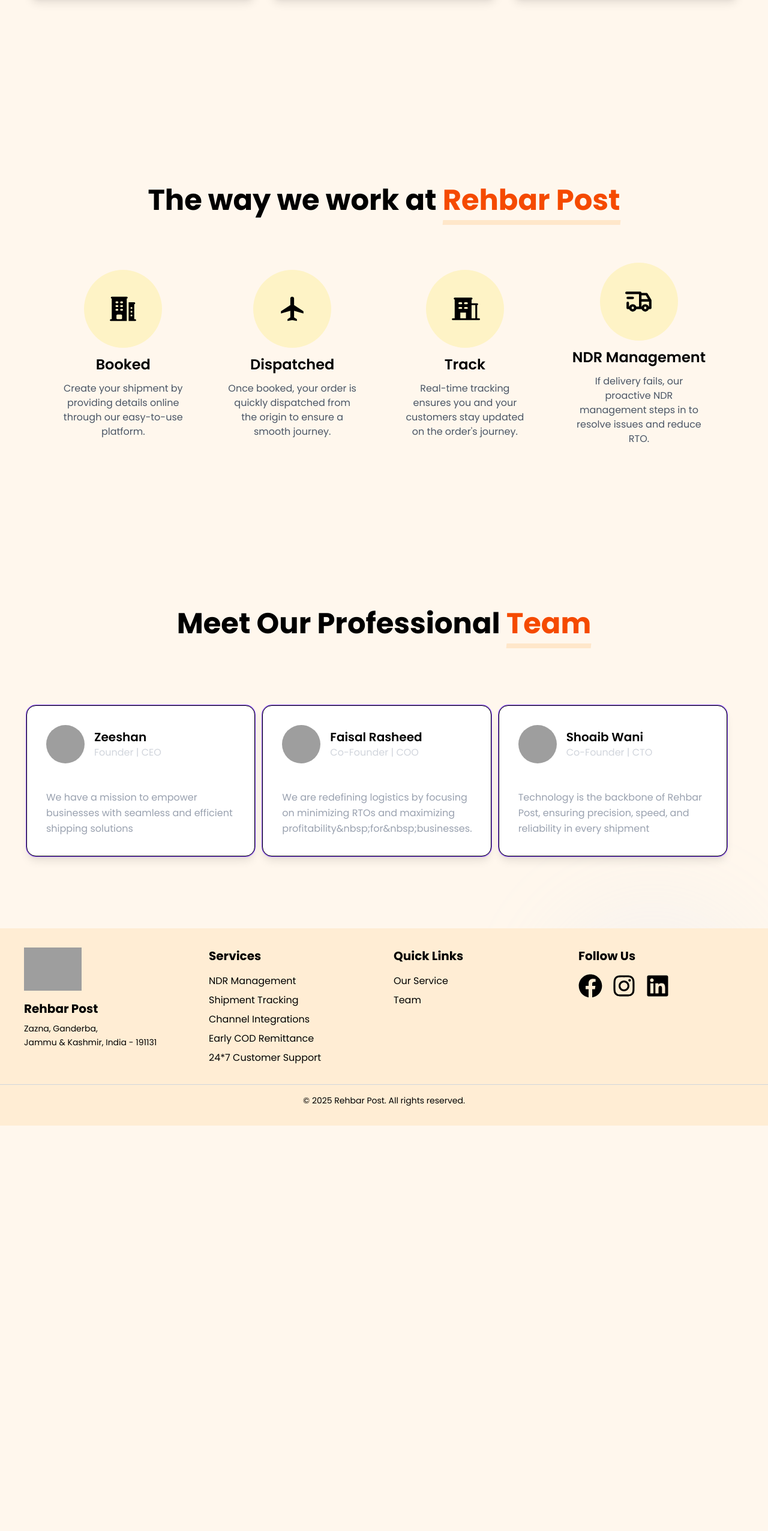
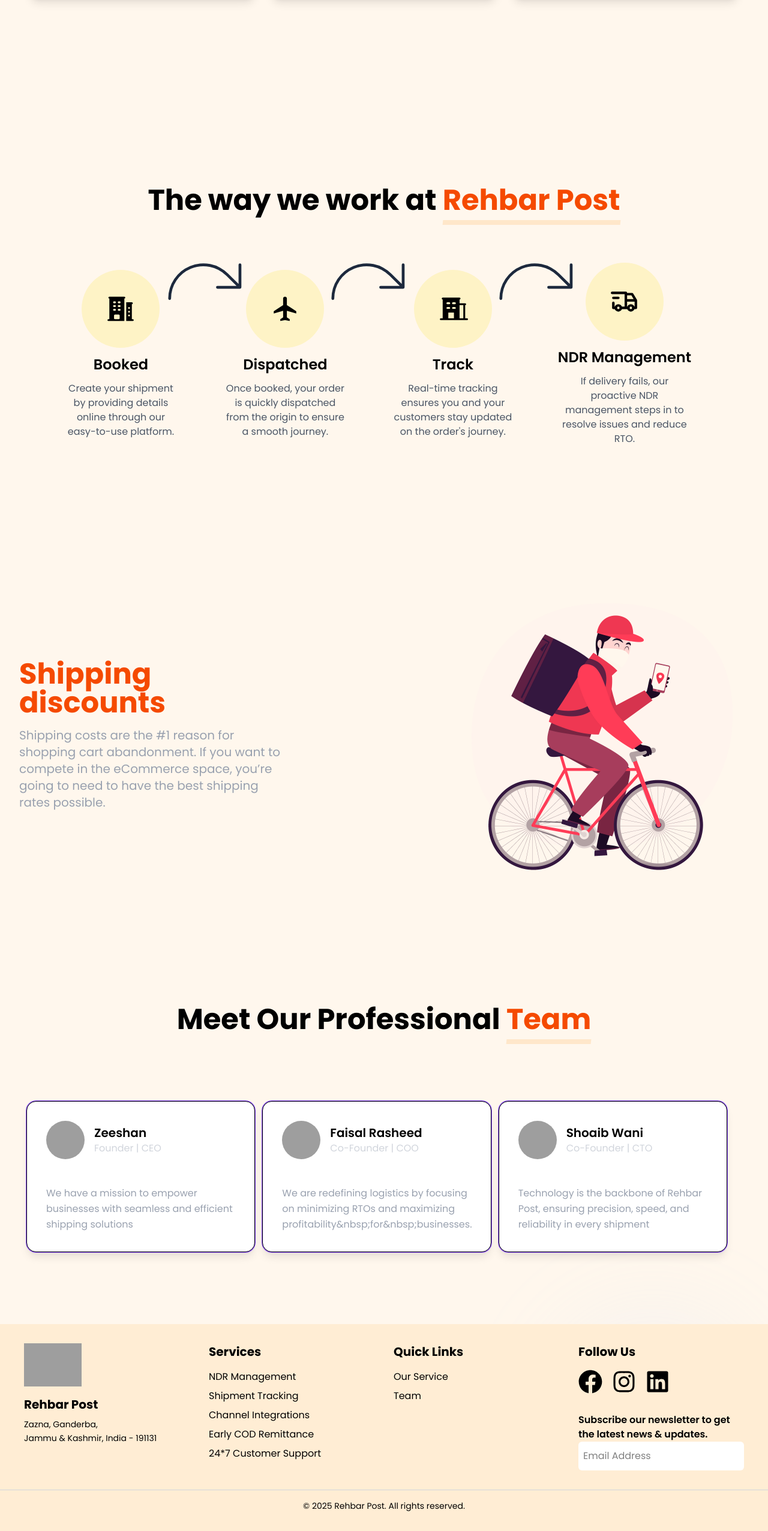
Before and after one commit to DevFaisal/rehbarpost, a React (Vite) app: page / in a window 1280 px wide. Shown: the part 3993-6546 px from the top of the page at 60% size. Before the commit the page ends 5870 px from the top, so only its background shows below. Built offline with nearby package versions, Linux system fonts and the light colour scheme; grey boxes are pictures that could not be loaded.

Commit message:
Shipping discounts added

```diff
--- a/index.html
+++ b/index.html
@@ -3,13 +3,18 @@
   <head>
     <meta charset="UTF-8" />
     <meta name="viewport" content="width=device-width, initial-scale=1.0" />
+    <link
+      rel="shortcut icon"
+      href="https://www.rehbarpost.com/assets/img/logo/ShipeezLogo.png"
+      type="image/x-icon"
+    />
     <link rel="preconnect" href="https://fonts.googleapis.com" />
     <link rel="preconnect" href="https://fonts.gstatic.com" crossorigin />
     <link
       href="https://fonts.googleapis.com/css2?family=Geist:wght@100..900&family=Poppins:ital,wght@0,100;0,200;0,300;0,400;0,500;0,600;0,700;0,800;0,900;1,100;1,200;1,300;1,400;1,500;1,600;1,700;1,800;1,900&display=swap"
       rel="stylesheet"
     />
-    <title>Rehbar Post</title>
+    <title>Rehbar Post | Simplifying Shipping Amplifying Sucess</title>
   </head>
   <body>
     <div id="root"></div>
--- a/src/App.jsx
+++ b/src/App.jsx
@@ -9,6 +9,7 @@
 import NavBar from "./components/Navbar";
 import Footer from "./components/Footer";
 import Team from "./components/Team";
+import ShippingDiscounts from "./components/ShippingDiscounts";
 
 function App() {
   return (
@@ -45,6 +46,9 @@
             <TheWayWeWork />
           </section>
           <section className="py-0 md:py-20">
+            <ShippingDiscounts />
+          </section>
+          <section className="py-0 md:py-20">
             <Team />
           </section>
         </div>
--- a/src/components/Footer.jsx
+++ b/src/components/Footer.jsx
@@ -2,6 +2,7 @@
 import { FaFacebook } from "react-icons/fa";
 import { FaInstagram } from "react-icons/fa";
 import { FaLinkedin } from "react-icons/fa";
+import { FaArrowRight } from "react-icons/fa";
 
 const Footer = () => {
   return (
@@ -53,6 +54,23 @@
               <FaLinkedin size={40} />
             </li>
           </ul>
+          <div className="flex flex-col pt-8">
+            <label className="text-wrap font-semibold">
+              Subscribe our newsletter to get the latest news & updates.
+            </label>
+            <div className="flex justify-between outline-none bg-white text-black rounded-md">
+              <input
+                className="outline-none px-2 py-3 "
+                placeholder="Email Address"
+                type="text"
+                name=""
+                id=""
+              />
+              <button className="bg-orange-300 p-4 rounded-r-md hover:bg-orange-500 duration-500">
+                <FaArrowRight />
+              </button>
+            </div>
+          </div>
         </section>
       </div>
 
--- /dev/null
+++ b/src/components/ShippingDiscounts.jsx
@@ -0,0 +1,24 @@
+import React from "react";
+import cycle from "../assets/cycle.png";
+
+const ShippingDiscounts = () => {
+  return (
+    <section className="flex justify-center lg:justify-between items-center">
+      <div className="w-md flex text-center lg:text-left flex-col gap-4">
+        <h1 className="text-5xl font-bold text-orange-600">
+          Shipping discounts
+        </h1>
+        <p className="text-xl text-gray-400">
+          Shipping costs are the #1 reason for shopping cart abandonment. If you
+          want to compete in the eCommerce space, you’re going to need to have
+          the best shipping rates possible.
+        </p>
+      </div>
+      <div className="hidden lg:flex">
+        <img width={500} src={cycle} alt="" />
+      </div>
+    </section>
+  );
+};
+
+export default ShippingDiscounts;
--- a/src/components/TheWayWeWork.jsx
+++ b/src/components/TheWayWeWork.jsx
@@ -3,6 +3,7 @@
 import { IoMdAirplane } from "react-icons/io";
 import { PiBuildingOfficeFill } from "react-icons/pi";
 import { TbTruckDelivery } from "react-icons/tb";
+import { PiArrowArcRightThin } from "react-icons/pi";
 
 const TheWayWeWork = () => {
   const howWeWork = [
@@ -41,7 +42,7 @@
           <div className="absolute -bottom-2 left-0 w-full h-2 bg-orange-200/50 -skew-x-6 z-0" />
         </span>
       </h2>
-      <section className="flex md:flex-nowrap items-center flex-wrap p-6 justify-center gap-6">
+      <section className="relative flex md:flex-nowrap items-center flex-wrap p-6 justify-center gap-6">
         {howWeWork.map((card, index) => (
           <HowWeWorkCard
             key={index}
@@ -50,6 +51,17 @@
             paragraph={card.paragraph}
           />
         ))}
+        <div className="hidden lg:flex">
+          <span className="absolute  left-52 top-0">
+            <PiArrowArcRightThin className="text-slate-800" size={150} />
+          </span>
+          <span className="absolute  left-120 top-0">
+            <PiArrowArcRightThin className="text-slate-800" size={150} />
+          </span>
+          <span className="absolute  left-190 top-0">
+            <PiArrowArcRightThin className="text-slate-800" size={150} />
+          </span>
+        </div>
       </section>
     </section>
   );
@@ -61,7 +73,7 @@
   return (
     <div className="max-w-sm flex flex-col gap-3 justify-center items-center p-6 ">
       <div className="p-10 rounded-full bg-amber-100">
-        <Icon size={50} className='text-black' />
+        <Icon size={50} className="text-black" />
       </div>
       <h1 className="font-semibold text-2xl text-center text-nowrap">
         {heading}
```
Also changed, not shown: src/assets/cycle.png (added), src/assets/line.svg (added).
